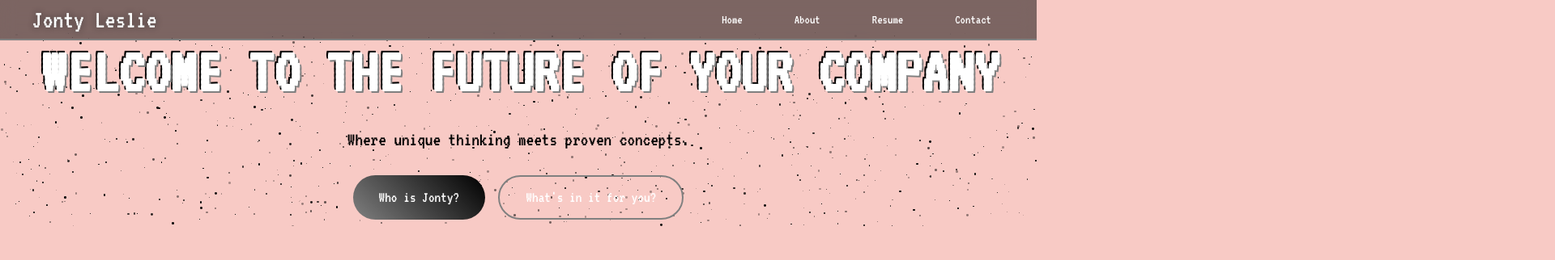
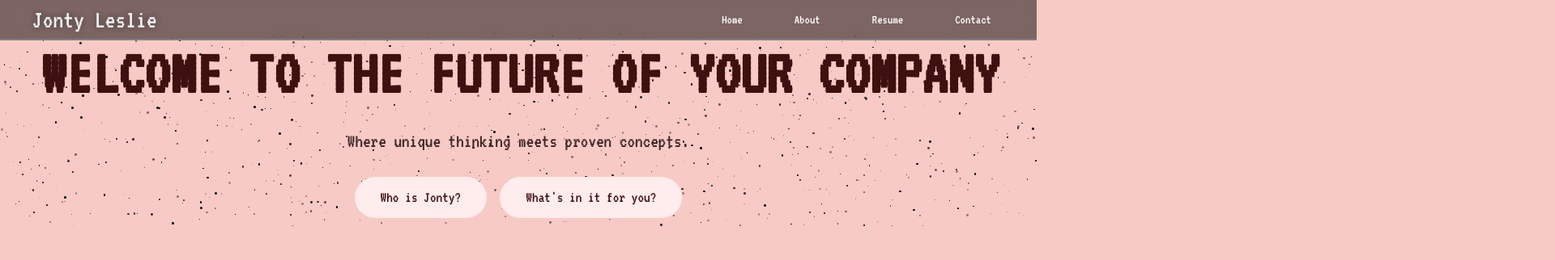
Before and after one commit to JLesDev/jonty-site, a plain HTML site: page index.html in a window 1280 px wide. Shown: the top 322 px of the page at 81% size, 1920 px wide, since content can reach past the window. Drawn offline with Linux system fonts and the light colour scheme.

Commit message:
Changing for WAVE accessibility standards

```diff
--- a/index.html
+++ b/index.html
@@ -42,8 +42,9 @@
             </div>
         </section>
         <div class="me">
-            <div class="flip-box">
-    <div class="flip-box-inner">
+           <!-- <div class="flip-box">
+
+               <div class="flip-box-inner">
         <div class="flip-box-front">
         <img src="https://media.licdn.com/dms/image/v2/D5603AQEC83LqIlaY2g/profile-displayphoto-shrink_200_200/profile-displayphoto-shrink_200_200/0/1682736156495?e=1752710400&v=beta&t=f04pfbu5vfdD172Psvy4mh8sdBS1SMceWjPJvveD8Bc" alt="Paris" style="width:300px;height:200px">
         </div>
@@ -52,7 +53,8 @@
         <p>JONTY IS BRAVE.</p>
         </div>
     </div>
-    </div>
+    </div>-->
+            <img src="https://media.licdn.com/dms/image/v2/D5603AQEC83LqIlaY2g/profile-displayphoto-shrink_200_200/profile-displayphoto-shrink_200_200/0/1682736156495?e=1752710400&v=beta&t=f04pfbu5vfdD172Psvy4mh8sdBS1SMceWjPJvveD8Bc" alt="A photo of Jonty Leslie" class="centre">
             <img src="https://media.licdn.com/dms/image/v2/D5603AQEC83LqIlaY2g/profile-displayphoto-shrink_200_200/profile-displayphoto-shrink_200_200/0/1682736156495?e=1752710400&v=beta&t=f04pfbu5vfdD172Psvy4mh8sdBS1SMceWjPJvveD8Bc" alt="A photo of Jonty Leslie" class="centre">
             <img src="https://media.licdn.com/dms/image/v2/D5603AQEC83LqIlaY2g/profile-displayphoto-shrink_200_200/profile-displayphoto-shrink_200_200/0/1682736156495?e=1752710400&v=beta&t=f04pfbu5vfdD172Psvy4mh8sdBS1SMceWjPJvveD8Bc" alt="A photo of Jonty Leslie" class="centre">
             <img src="https://media.licdn.com/dms/image/v2/D5603AQEC83LqIlaY2g/profile-displayphoto-shrink_200_200/profile-displayphoto-shrink_200_200/0/1682736156495?e=1752710400&v=beta&t=f04pfbu5vfdD172Psvy4mh8sdBS1SMceWjPJvveD8Bc" alt="A photo of Jonty Leslie" class="centre">
--- a/styles.css
+++ b/styles.css
@@ -7,13 +7,15 @@
 
 :root {
     --primary: grey;
-    --secondary: black;
-    --background: rgb(248, 202, 197);
-    --text: #ffffff;
+    --secondary: rgb(63, 39, 39);
+    --background: #f8cac5;
+    /* --text: #5f5f5f; */
+    --text: #3E100F;
 }
 
 body {
     font-family: 'VT323', monospace;
+    /* font-family: 'Helvetica', sans-serif; */
     background: var(--background);
     color: var(--text);
     overflow-x: hidden;
@@ -90,16 +92,17 @@ nav {
         background: linear-gradient(45deg, var(--primary), var(--secondary));
         background-clip: text; /* Standard property for compatibility */
         -webkit-background-clip: text; /* Vendor-prefixed property for WebKit-based browsers */
-        color: white;
+        color: rgb(0, 0, 0);
         text-shadow: 0 0 10px rgba(32, 29, 32, 0.5);
     }background-clip: text;
-    color: white;
+    color: rgb(241, 241, 241);
     text-shadow: 0 0 10px rgba(22, 20, 22, 0.5);
 }
 
 .nav-links {
     display: flex;
     gap: 2rem;
+    --text: #ffffff;
 }
 
 .me{
@@ -176,9 +179,9 @@ align-items: center;
     font-size: 5rem;
     text-transform: uppercase;
     position: relative;
-    text-shadow:
+    /* text-shadow:
         2px 2px var(--primary),
-        -2px -2px var(--secondary);
+        -2px -2px var(--secondary); */
     animation: glitch 3s infinite;
 }
 
@@ -217,13 +220,17 @@ align-items: center;
 }
 
 .button-primary {
-    background: linear-gradient(45deg, var(--primary), var(--secondary));
+    /* background: linear-gradient(45deg, var(--primary), var(--secondary)); */
+    background: rgb(255, 236, 236);
     color: var(--text);
 }
 
 .button-secondary {
-    background: transparent;
+    /* background: transparent;
     border: 2px solid var(--primary);
+    color: var(--text); */
+     /* background: linear-gradient(45deg, var(--primary), var(--secondary)); */
+    background: rgb(255, 236, 236);
     color: var(--text);
 }
 
@@ -258,7 +265,7 @@ align-items: center;
     padding: 2rem;
     display: grid;
     grid-template-columns: repeat(auto-fit, minmax(300px, 1fr));
-    gap: 0.2rem;
+    gap: 1rem;
 }
 
 .feature-card {
```
